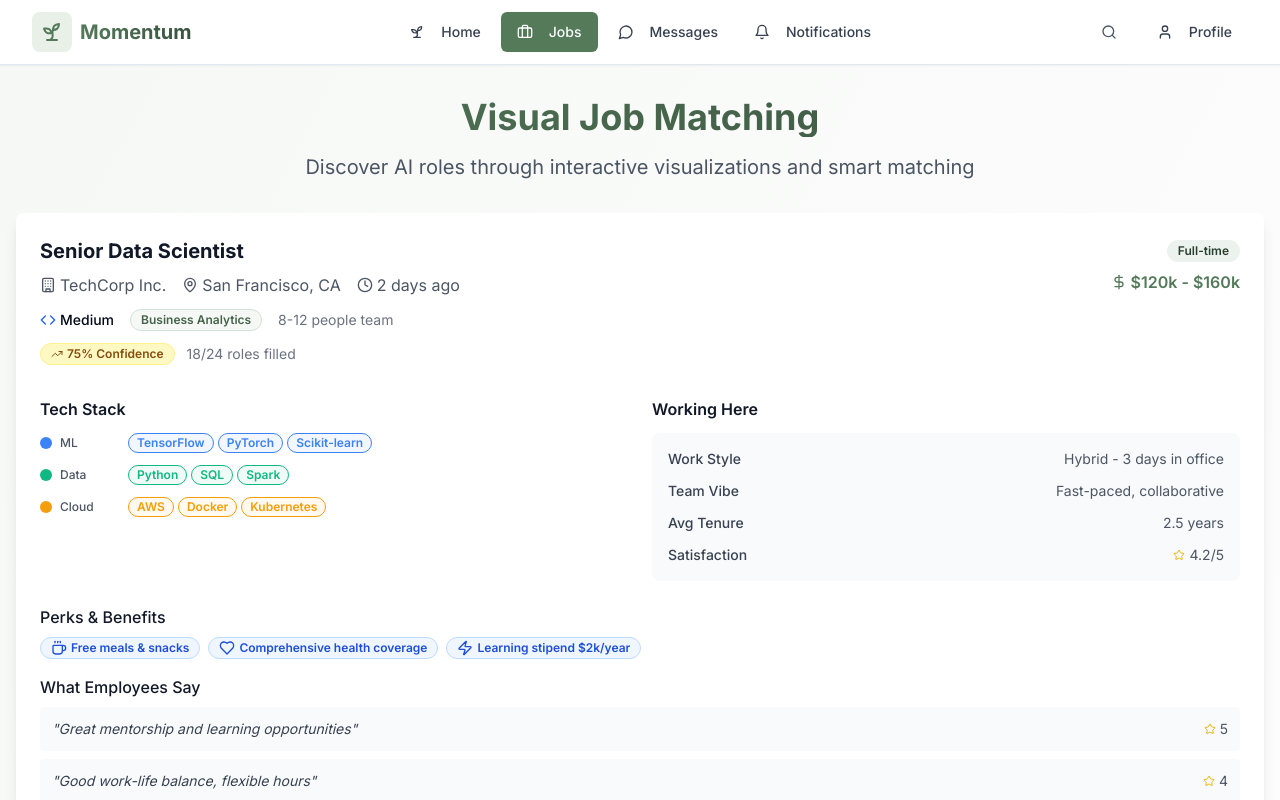
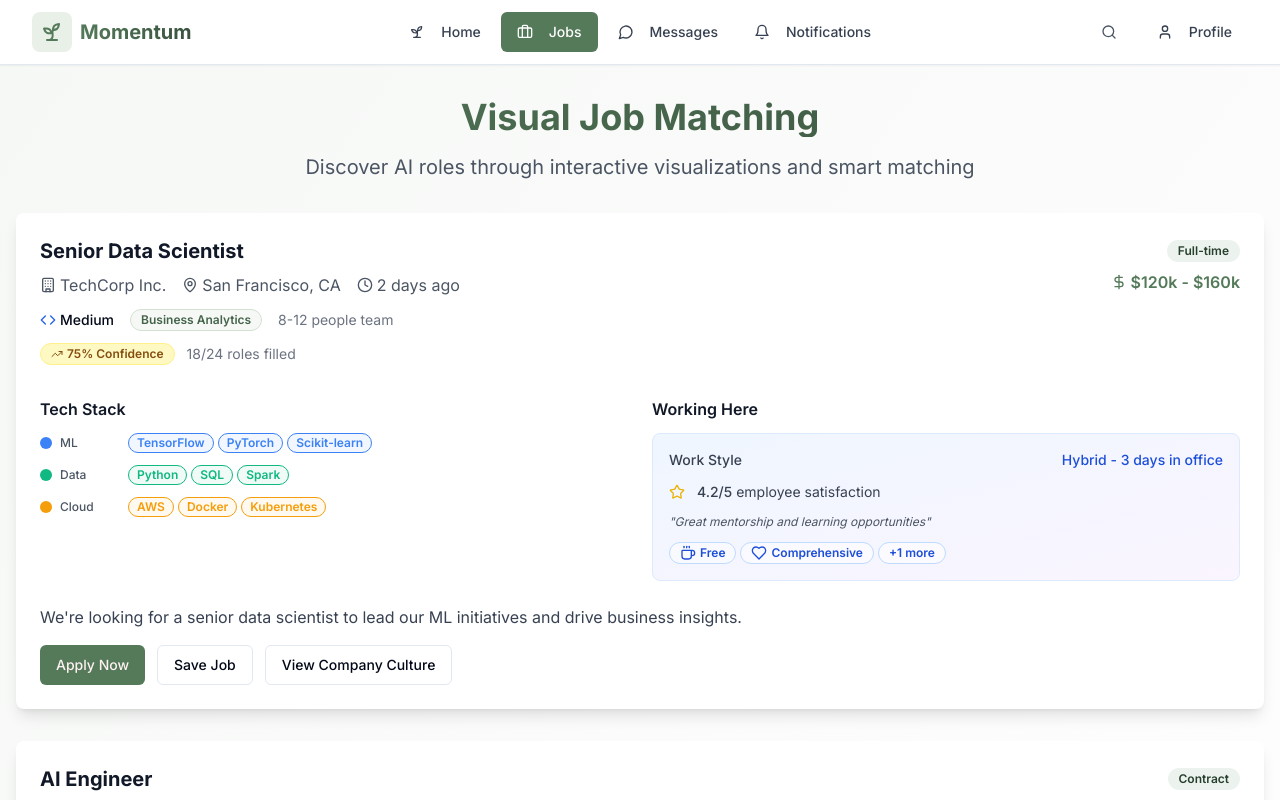
Before and after one commit to KeerthiNingegowda/momentum-grow-together-network, a React (Vite) app: page /jobs in a window 1280 px wide. Shown: the top 800 px of the page. Built offline with nearby package versions, Linux system fonts and the light colour scheme.

Commit message:
Refactor: Improve Jobs page design
Restructured the Jobs page to be more visually appealing, less cluttered, and more focused.

```diff
--- a/src/pages/Jobs.tsx
+++ b/src/pages/Jobs.tsx
@@ -1,4 +1,3 @@
-
 import Navigation from "@/components/Navigation";
 import { Button } from "@/components/ui/button";
 import { Card, CardContent, CardHeader } from "@/components/ui/card";
@@ -262,61 +261,40 @@ const Jobs = () => {
                       <TechStackVisualization techStack={job.techStack} />
                     </div>
 
-                    {/* Company Culture Preview */}
+                    {/* Company Culture Snapshot */}
                     <div className="space-y-3">
                       <h4 className="font-semibold text-gray-900">Working Here</h4>
-                      <div className="bg-gray-50 rounded-lg p-4 space-y-3">
-                        <div className="flex items-center justify-between">
+                      <div className="bg-gradient-to-br from-blue-50 to-purple-50 rounded-lg p-4 border border-blue-100">
+                        <div className="flex items-center justify-between mb-3">
                           <span className="text-sm font-medium text-gray-700">Work Style</span>
-                          <span className="text-sm text-gray-600">{job.companyProfile.culture.workStyle}</span>
+                          <span className="text-sm text-blue-700 font-medium">{job.companyProfile.culture.workStyle}</span>
                         </div>
-                        <div className="flex items-center justify-between">
-                          <span className="text-sm font-medium text-gray-700">Team Vibe</span>
-                          <span className="text-sm text-gray-600">{job.companyProfile.culture.vibe}</span>
+
+                        <div className="flex items-center space-x-3 mb-3">
+                          <Star className="h-4 w-4 text-yellow-500" />
+                          <span className="text-sm text-gray-700">
+                            <span className="font-medium">{job.companyProfile.teamInsights.satisfactionScore}/5</span> employee satisfaction
+                          </span>
                         </div>
-                        <div className="flex items-center justify-between">
-                          <span className="text-sm font-medium text-gray-700">Avg Tenure</span>
-                          <span className="text-sm text-gray-600">{job.companyProfile.teamInsights.avgTenure}</span>
+
+                        <div className="text-xs text-gray-600 italic mb-3">
+                          "{job.companyProfile.recentFeedback[0].text}"
                         </div>
-                        <div className="flex items-center justify-between">
-                          <span className="text-sm font-medium text-gray-700">Satisfaction</span>
-                          <div className="flex items-center">
-                            <Star className="h-3 w-3 text-yellow-500 mr-1" />
-                            <span className="text-sm text-gray-600">{job.companyProfile.teamInsights.satisfactionScore}/5</span>
-                          </div>
+
+                        <div className="flex flex-wrap gap-1">
+                          {job.companyProfile.perks.slice(0, 2).map((perk, index) => (
+                            <Badge key={index} variant="outline" className="text-xs bg-white/50 border-blue-200 text-blue-700">
+                              {getPerkIcon(perk.icon)}
+                              <span className="ml-1">{perk.label.split(' ')[0]}</span>
+                            </Badge>
+                          ))}
+                          {job.companyProfile.perks.length > 2 && (
+                            <Badge variant="outline" className="text-xs bg-white/50 border-blue-200 text-blue-700">
+                              +{job.companyProfile.perks.length - 2} more
+                            </Badge>
+                          )}
                         </div>
                       </div>
-                    </div>
-                  </div>
-
-                  {/* Company Perks */}
-                  <div className="mb-4">
-                    <h5 className="font-medium text-gray-900 mb-2">Perks & Benefits</h5>
-                    <div className="flex flex-wrap gap-2">
-                      {job.companyProfile.perks.map((perk, index) => (
-                        <Badge key={index} variant="outline" className="bg-blue-50 text-blue-700 border-blue-200">
-                          {getPerkIcon(perk.icon)}
-                          <span className="ml-1 text-xs">{perk.label}</span>
-                        </Badge>
-                      ))}
-                    </div>
-                  </div>
-
-                  {/* Recent Employee Feedback */}
-                  <div className="mb-4">
-                    <h5 className="font-medium text-gray-900 mb-2">What Employees Say</h5>
-                    <div className="space-y-2">
-                      {job.companyProfile.recentFeedback.map((feedback, index) => (
-                        <div key={index} className="bg-gray-50 rounded p-3 text-sm">
-                          <div className="flex items-center justify-between">
-                            <p className="text-gray-700 italic">"{feedback.text}"</p>
-                            <div className="flex items-center ml-2">
-                              <Star className="h-3 w-3 text-yellow-500 mr-1" />
-                              <span className="text-gray-600">{feedback.rating}</span>
-                            </div>
-                          </div>
-                        </div>
-                      ))}
                     </div>
                   </div>
 
@@ -330,7 +308,7 @@ const Jobs = () => {
                       Save Job
                     </Button>
                     <Button variant="outline">
-                      View Full Company Profile
+                      View Company Culture
                     </Button>
                   </div>
                 </CardContent>
```
